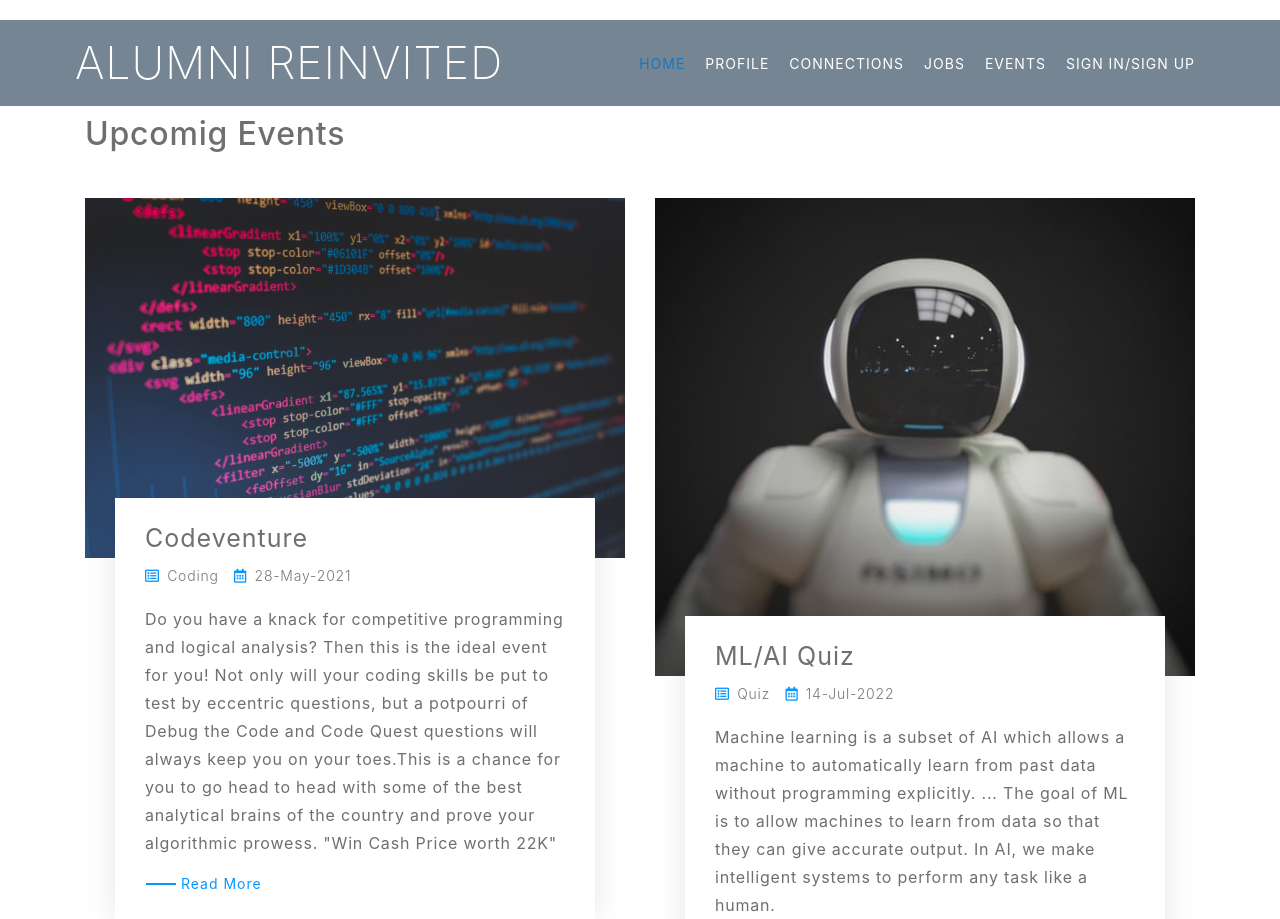
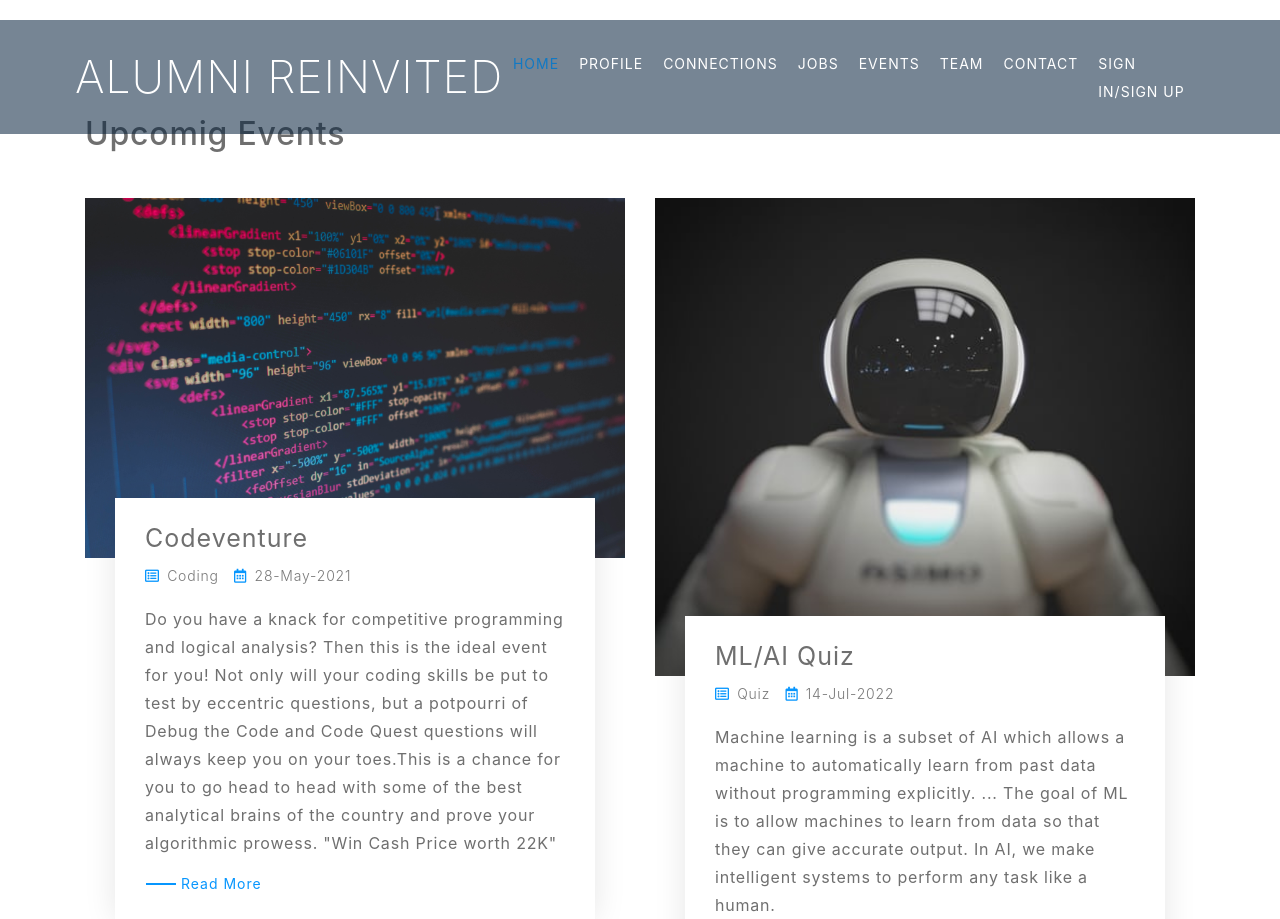
Before and after one commit to Harshpatel2222/Alumni-reinvited, a Django app: page /events/ in a window 1280 px wide. Shown: the top 919 px of the page. Run offline with Django 3.2, Linux system fonts and the light colour scheme; some libraries are stand-ins or nearby versions.

Commit message:
navbar updated

```diff
--- a/alumini_reinvited/web/templates/web/base.html
+++ b/alumini_reinvited/web/templates/web/base.html
@@ -48,7 +48,9 @@
                     <a href="{% url 'connections_view' %}" class="nav-item nav-link">Connections</a>
                     <a href="advisor.html" class="nav-item nav-link">Jobs</a>
                     <a href="{% url 'events' %}" class="nav-item nav-link">Events</a>
-                    <a href="review.html" class="nav-item nav-link">Sign In/Sign Up</a>
+                    <a href="#" class="nav-item nav-link">Team</a>
+                    <a href="#" class="nav-item nav-link">Contact</a>
+                    <a href="#" class="nav-item nav-link">Sign In/Sign Up</a>
                 </div>
             </div>
         </div>
```
